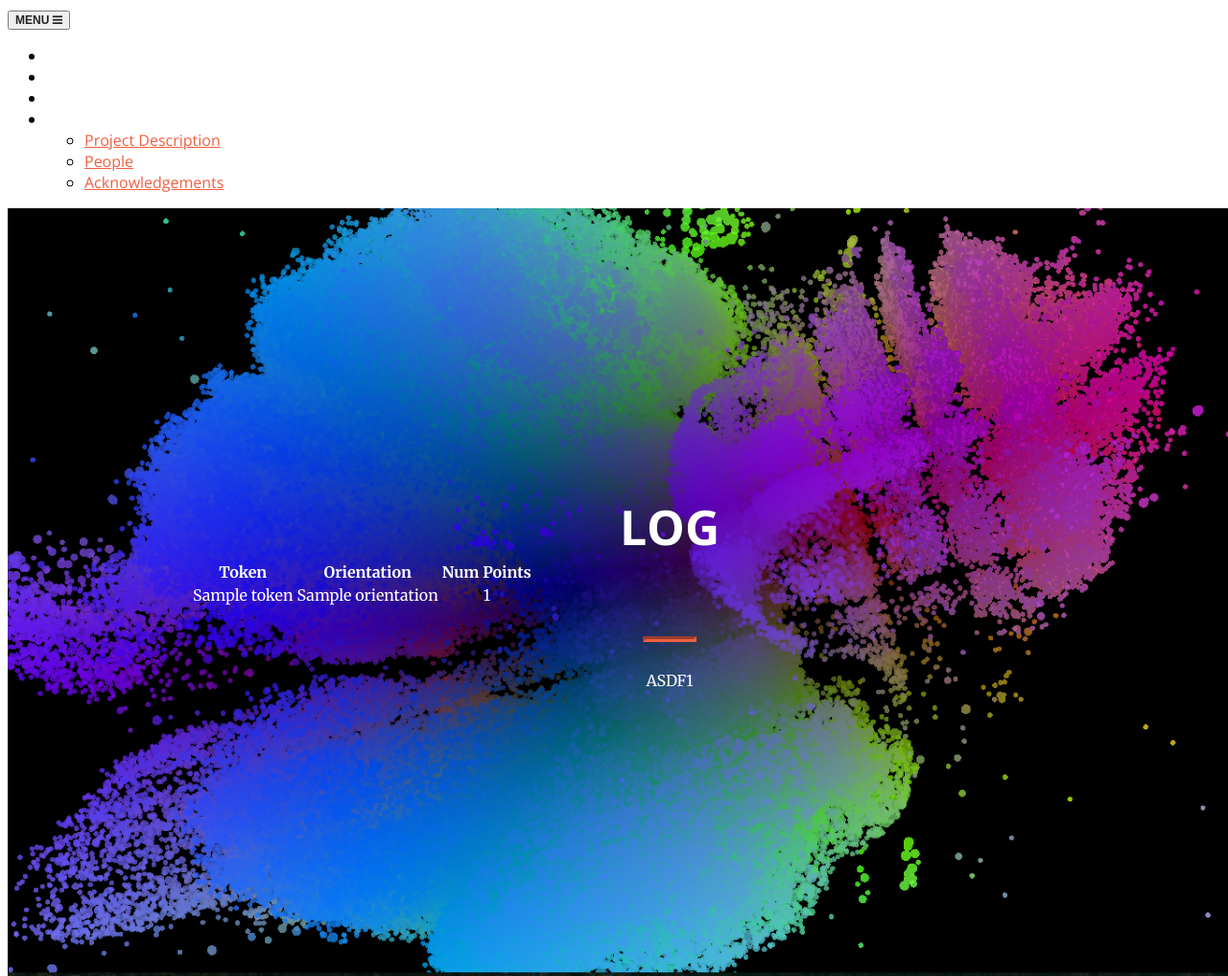
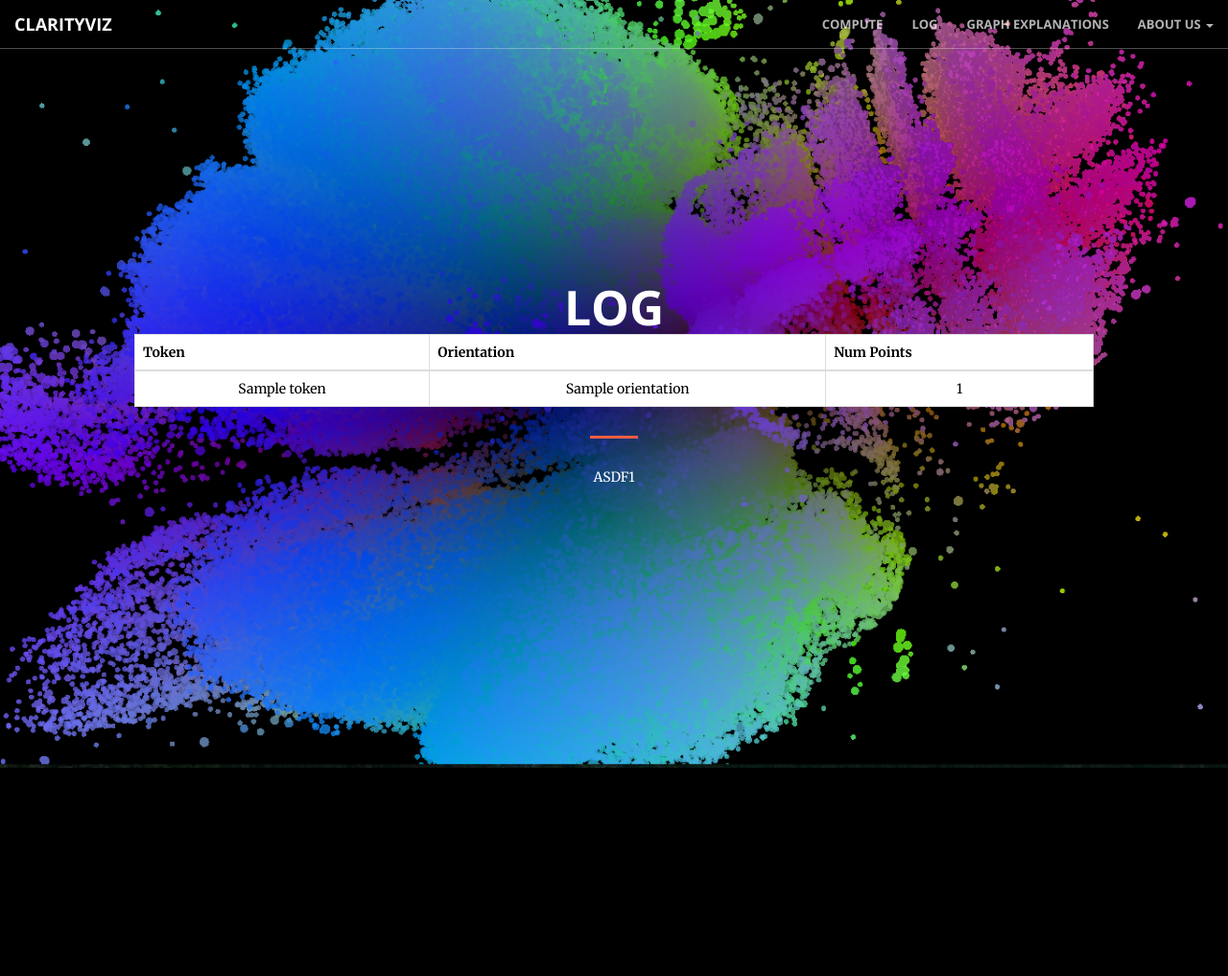
Before and after one commit to jonl1096/clvizdjango, a Django app: template seelviz/clarityviz/templates/clarityviz/log.html in a window 1280 px wide; the page is wider, and only the part inside the window is pictured. Shown: that part at 96% size. After the commit the page ends 800 px from the top of that part, so only its background shows below. Run offline with Django 3.2, Linux system fonts and the light colour scheme; the template is opened without the code that fills it: most values are stand-ins (such as "Sample title", 1, 10 or a date in 2020); parts of the project's set-up code (start-up, migrations or seed data) failed here and were passed over; some libraries are stand-ins or nearby versions.

Commit message:
changed colors

```diff
--- a/seelviz/clarityviz/templates/clarityviz/header.html
+++ b/seelviz/clarityviz/templates/clarityviz/header.html
@@ -9,7 +9,7 @@
             <title>ClarityViz</title>
             {% load staticfiles %}
             <!-- Bootstrap Core CSS -->
-            <!--<link href="{% static 'clarityviz/vendor/bootstrap/css/bootstrap.css' %}" rel="stylesheet">-->
+            <link href="{% static 'clarityviz/vendor/bootstrap/css/bootstrap.css' %}" rel="stylesheet">
             <!-- Custom Fonts -->
             <link href="{% static 'clarityviz/vendor/font-awesome/css/font-awesome.min.css' %}" rel="stylesheet" type="text/css">
             <link href='https://fonts.googleapis.com/css?family=Open+Sans:300italic,400italic,600italic,700italic,800italic,400,300,600,700,800' rel='stylesheet' type='text/css'>
--- a/seelviz/clarityviz/templates/clarityviz/log.html
+++ b/seelviz/clarityviz/templates/clarityviz/log.html
@@ -6,7 +6,7 @@
         <div class="header-content">
             <div class="header-content-inner">
                 <h1 class="section-heading">Log</h1>
-                <table class="table">
+                <table class="table table-bordered">
                     <thead>
                       <tr>
                         <th>Token</th>
```
